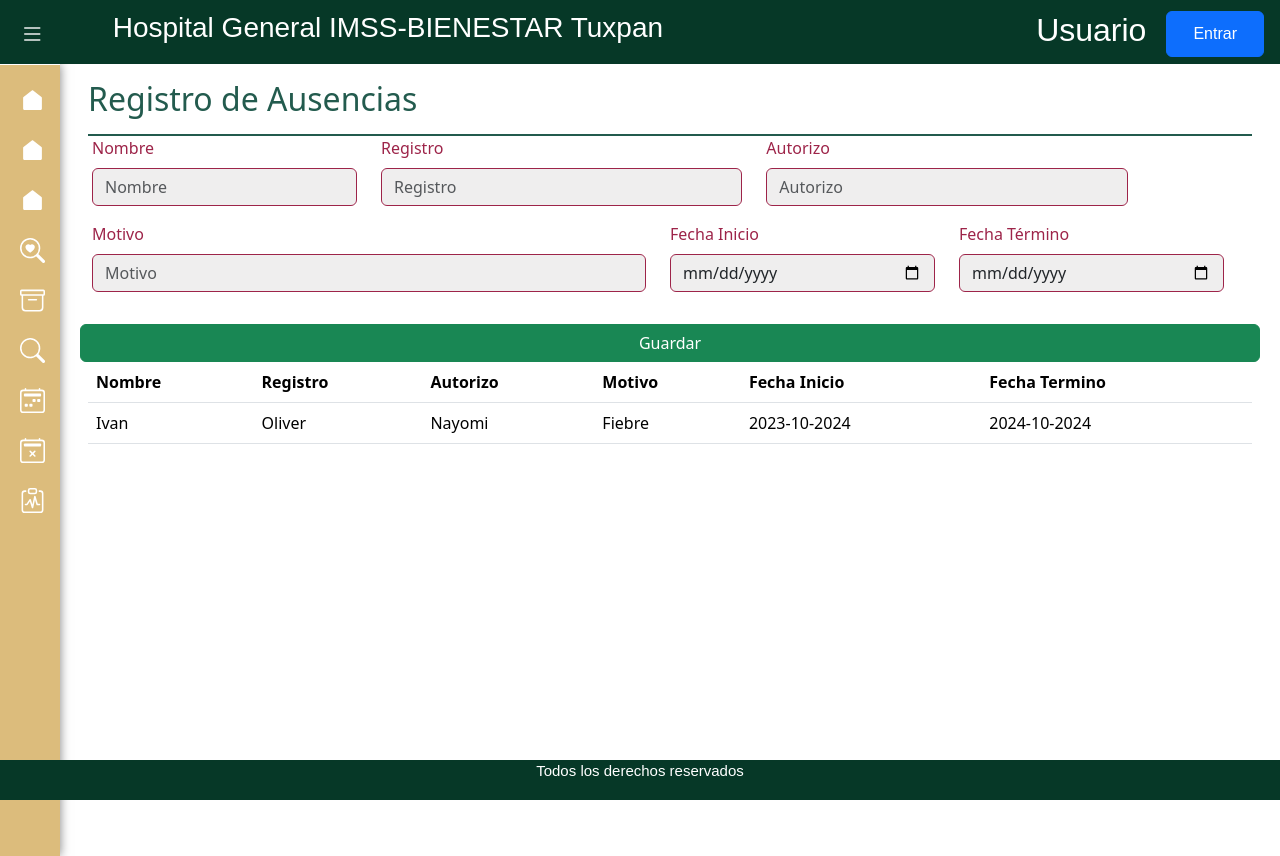
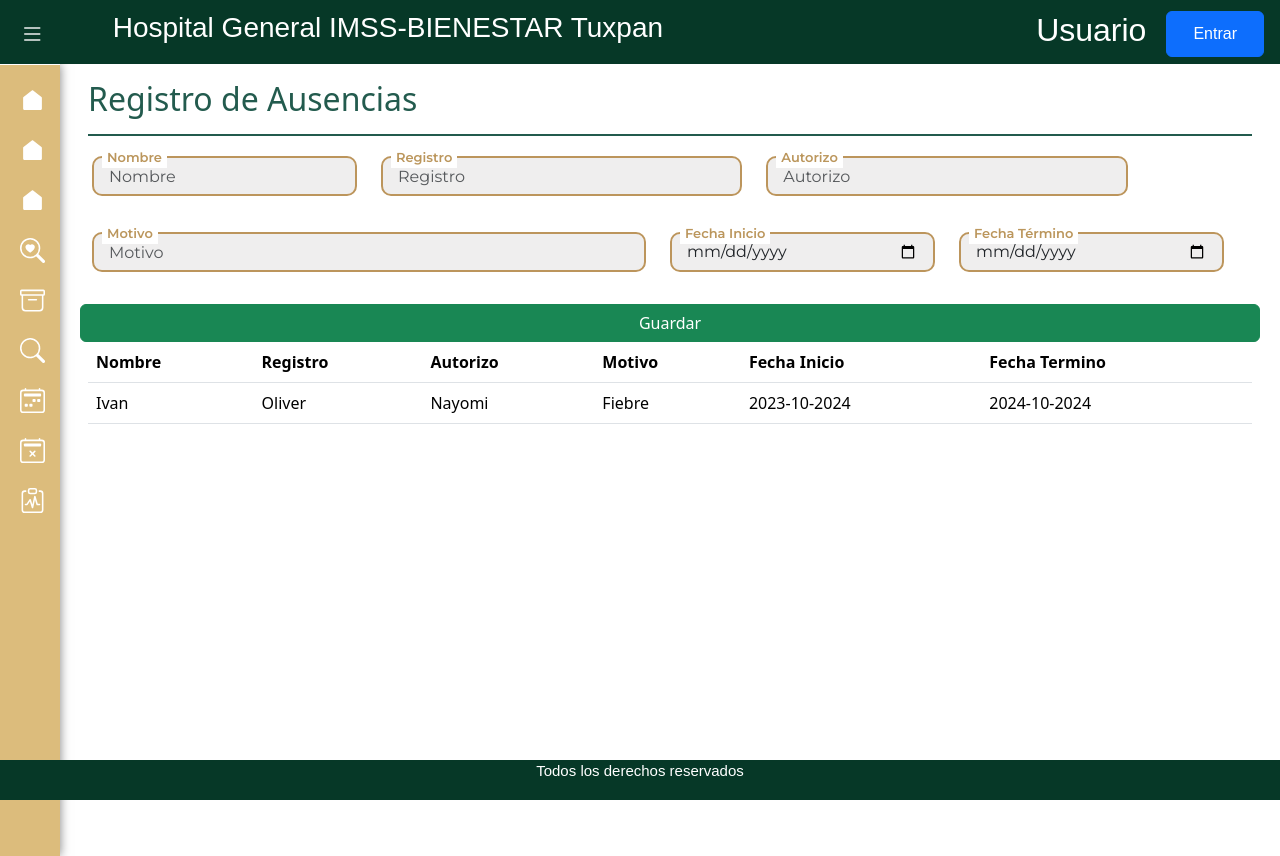
Before and after one commit to Adolfo2803/Proyecto-sishasm, an Angular app: page /ausencias in a window 1280 px wide. Built offline with nearby package versions, Linux system fonts and the light colour scheme.

Commit message:
Logro: se agregan estilos a los inputs y label del formulario vacaciones y ausencias

```diff
--- a/src/app/business/ausencias/ausencias.component.css
+++ b/src/app/business/ausencias/ausencias.component.css
@@ -32,3 +32,39 @@
   .title{
         color: #235b4e;
     }
+
+    /*inicia css de label flotante para los inputs
+    /* Contenedor del input */
+.input-container {
+  position: relative;
+  margin-top: 20px;
+}
+
+/* Estilos del input */
+.input-container .form-control {
+  border: 2px solid #BC955C; /* Color de borde por defecto */
+  border-radius: 10px;
+  padding: 0 15px;
+  height: 40px;
+  font-family: "Montserrat", sans-serif;
+  transition: border-color 0.3s ease; /* Transición suave para el cambio de color */
+}
+
+.input-container .form-control:focus {
+  border-color: #235b4e; /* Color verde */
+  outline: none; /* Opcional: elimina el contorno azul por defecto en algunos navegadores */
+}
+
+/* Estilos del label flotante, siempre en la parte superior */
+.input-container .floating-label {
+  font-family: "Montserrat", sans-serif;
+  font-weight: 600;
+  position: absolute;
+  top: -8px;
+  left: 10px;
+  color: #BB965C;
+  font-size: 13px;
+  background-color: white;
+  padding: 0 5px;
+  pointer-events: none;
+}
--- a/src/app/business/ausencias/ausencias.component.html
+++ b/src/app/business/ausencias/ausencias.component.html
@@ -13,36 +13,48 @@
             <div class="row">
                 <!-- Campo de Nombre -->
                 <div class="col-md-3 mb-3">
-                    <label for="name" class="form-label">Nombre</label>
+                    <div class="input-container">
+                    <label for="name" class="floating-label">Nombre</label>
                     <input formControlName = "name" type="text" class="form-control" id="nombre" placeholder="Nombre" required>
+                </div>
                 </div>
                 <!-- Campo de Registro -->
                 <div class="col-md-4 mb-3">
-                    <label for="registro" class="form-label">Registro</label>
+                    <div class="input-container">
+                    <label for="registro" class="floating-label">Registro</label>
                     <input formControlName = "registro" type ="text" class="form-control" id="registro" placeholder="Registro" required>
                 </div>
+            </div>
                 <div class="col-md-4 mb-3">
-                    <label for="autorizo" class="form-label">Autorizo</label>
+                    <div class="input-container">
+                    <label for="autorizo" class="floating-label">Autorizo</label>
                     <input formControlName = "autorizo" type ="text" class="form-control" id="autorizo" placeholder="Autorizo" required>
                 </div>
+            </div>
             </div>
 
             <div class="row">
                 <!-- Campo de Motivo -->
                 <div class="col-md-6 mb-3">
-                    <label for="motivo" class="form-label">Motivo</label>
+                    <div class="input-container">
+                    <label for="motivo" class="floating-label">Motivo</label>
                     <input formControlName ="motivo" type = "text" class="form-control" id="motivo" placeholder="Motivo" required>
+                </div>
                 </div>
                 <!-- Campo de Fecha Inicio -->
                 <div class="col-md-3 mb-3">
-                    <label for="fecha_inicio" class="form-label">Fecha Inicio</label>
+                    <div class="input-container">
+                    <label for="fecha_inicio" class="floating-label">Fecha Inicio</label>
                     <input formControlName ="fecha_inicio" type="date" class="form-control" id="fecha_inicio" required>
                 </div>
+            </div>
                 <!-- Campo de Fecha Término -->
                 <div class="col-md-3 mb-3">
-                    <label for="fecha_termino" class="form-label">Fecha Término</label>
+                    <div class="input-container">
+                    <label for="fecha_termino" class="floating-label">Fecha Término</label>
                     <input formControlName ="fecha_termino" type="date" class="form-control" id="fecha_termino" required>
                 </div>
+            </div>
             </div>
 
 
--- a/src/app/business/vacaciones/vacaciones.component.css
+++ b/src/app/business/vacaciones/vacaciones.component.css
@@ -38,3 +38,39 @@
       margin-top: 1rem;
       width: 5rem;
       }
+
+       /*inicia css de label flotante para los inputs
+    /* Contenedor del input */
+.input-container {
+  position: relative;
+  margin-top: 20px;
+}
+
+/* Estilos del input */
+.input-container .form-control {
+  border: 2px solid #BC955C; /* Color de borde por defecto */
+  border-radius: 10px;
+  padding: 0 15px;
+  height: 40px;
+  font-family: "Montserrat", sans-serif;
+  transition: border-color 0.3s ease; /* Transición suave para el cambio de color */
+}
+
+.input-container .form-control:focus {
+  border-color: #235b4e; /* Color verde */
+  outline: none; /* Opcional: elimina el contorno azul por defecto en algunos navegadores */
+}
+
+/* Estilos del label flotante, siempre en la parte superior */
+.input-container .floating-label {
+  font-family: "Montserrat", sans-serif;
+  font-weight: 600;
+  position: absolute;
+  top: -8px;
+  left: 10px;
+  color: #BB965C;
+  font-size: 13px;
+  background-color: white;
+  padding: 0 5px;
+  pointer-events: none;
+}
--- a/src/app/business/vacaciones/vacaciones.component.html
+++ b/src/app/business/vacaciones/vacaciones.component.html
@@ -9,49 +9,62 @@
             <div class="row">
                 <!-- Campo de Nombre -->
                 <div class="col-md-6 mb-3">
-                    <label for="name" class="form-label">Nombre</label>
+                    <div class="input-container">
+                    <label for="name" class="floating-label">Nombre</label>
                     <input formControlName="name" type="text" class="form-control" id="name"
                         placeholder="Nombre" required>
+
+                </div>
                 </div>
                 <!-- Campo de Registro -->
                 <div class="col-md-6 mb-3">
-                    <label for="registro" class="form-label">Registro</label>
+                    <div class="input-container">
+                    <label for="registro" class="floating-label">Registro</label>
                     <input formControlName="registro" type="text" class="form-control" id="registro"
                         placeholder="Registro" required>
+                </div>
                 </div>
             </div>
 
             <div class="row">
                 <!-- Campo de Motivo -->
                 <div class="col-md-6 mb-3">
-                    <label for="autorizo"class="form-label">Autorizo</label>
+                    <div class="input-container">
+                    <label for="autorizo"class="floating-label">Autorizo</label>
                     <input formControlName="autorizo" type="text" class="form-control" id="autorizo"
                         placeholder="Autorizo" required>
                 </div>
+                </div>
                 <!-- Campo de Fecha Inicio -->
                 <div class="col-md-3 mb-3">
-                    <label for="fecha_inicio" class="form-label">Fecha Inicio</label>
+                    <div class="input-container">
+                    <label for="fecha_inicio" class="floating-label">Fecha Inicio</label>
                     <input formControlName="fecha_inicio" type="date" class="form-control" id="fecha_inicio"
                         required>
                 </div>
+            </div>
                 <!-- Campo de Fecha Término -->
                 <div class="col-md-3 mb-3">
-                    <label for="fecha_termino" class="form-label">Fecha Término</label>
+                    <div class="input-container">
+                    <label for="fecha_termino" class="floating-label">Fecha Término</label>
                     <input formControlName="fecha_termino" type="date" class="form-control" id="fecha_termino"
                         required>
+                </div>
                 </div>
             </div>
 
             <div class="row">
                 <!-- Campo de Estado -->
                 <div class="col-md-6 mb-3">
-                    <label for="estado" class="form-label">Estado</label>
+                    <div class="input-container">
+                    <label for="estado" class="floating-label">Estado</label>
                     <select formControlName="estado" class="form-select" id="estado" required>
                         <option value="">Selecciona el estado</option>
                         <option value="Aprobado">Aprobado</option>
                         <option value="pendiente">Pendiente</option>
                         <option value="rechazado">Rechazado</option>
                     </select>
+                </div>
                 </div>
             </div>
 
```
